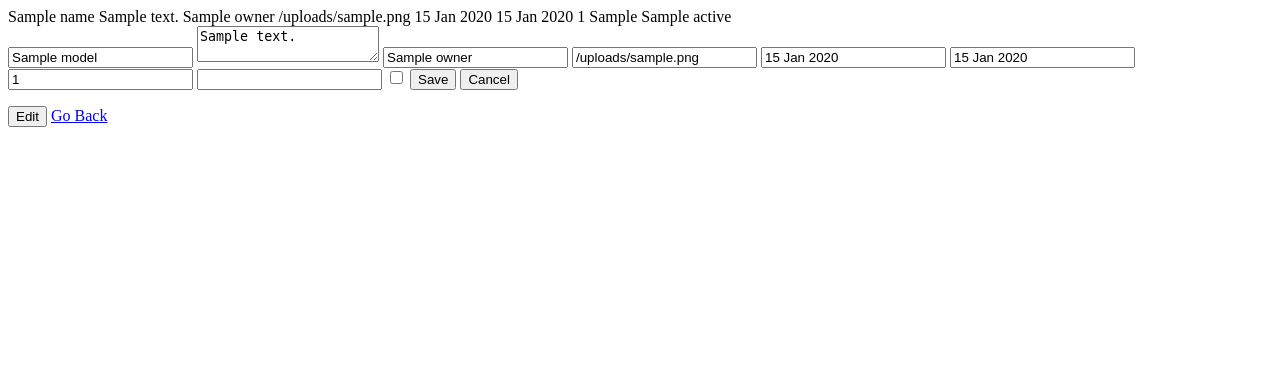
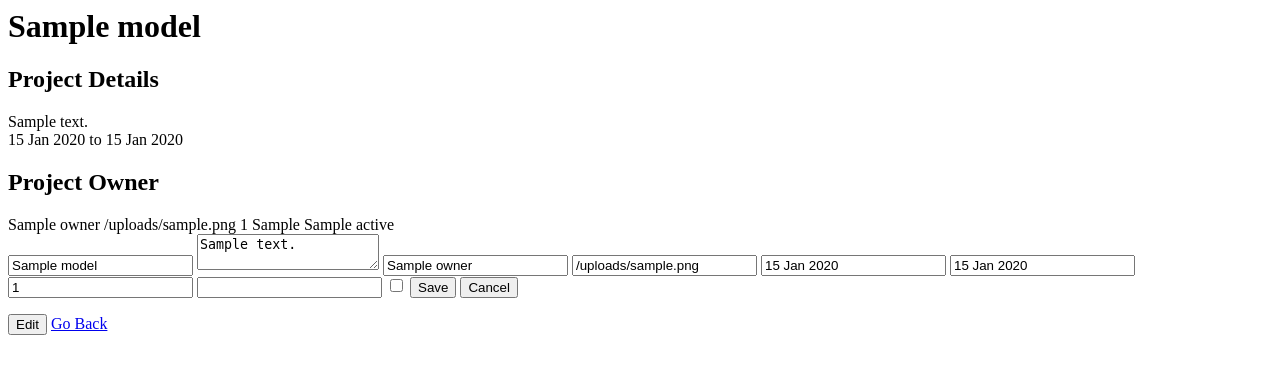
Before and after one commit to iwano/backbone-projects-showcase, a Node project: template app/scripts/templates/projectDetails-template.hbs in a window 1280 px wide. Shown: the top 374 px of the page. Run offline with Node 20 templates, Linux system fonts and the light colour scheme; the template is opened without the code that fills it: most values are stand-ins (such as "Sample title", 1, 10 or a date in 2020).

Commit message:
Style project details page

```diff
--- a/app/scripts/templates/projectDetails-template.hbs
+++ b/app/scripts/templates/projectDetails-template.hbs
@@ -2,21 +2,42 @@
 	<a js-previous-project href="#">Previous Project</a>
 {{/if}}
 
-<div class="project-details">
-	{{name}}
-	{{description}}
-	{{owner.name}}
-	{{owner.image}}
-	{{start_date}}
-	{{end_date}}
-	{{total_steps}}
-	{{current_step}}
-	{{active}}
+
+<header class="card__header">
+	<h1 class="card__title">{{model.name}}</h1>
+</header>
+
+
+<div class="project-details__info">
+	<section class="project-details__description">
+		<h2 js-collapsible>Project Details</h2>
+		<div class="collapsible-content">
+			<div class="collapsible-content__wrapper">
+				{{model.description}}
+			</div>
+		</div>
+
+		<span class="project-details__date">
+			{{model.start_date}} to {{model.end_date}}
+		</span>
+	</section>
+
+	<section class="project-details__description">
+		<h2 js-collapsible>Project Owner</h2>
+		<div class="collapsible-content">
+			<div class="collapsible-content__wrapper">
+				{{model.owner.name}}
+				{{model.owner.image}}
+				{{model.total_steps}}
+				{{model.current_step}}
+				{{model.active}}
+			</div>
+		</div>
+	</section>
 </div>
 
 
-
-<form name="project_form" class="project-editing">
+<form name="project_form" class="project-details__form">
 	<input type="text" name="name" value="{{model.name}}"/>
 	<textarea name="description">{{model.description}}</textarea>
 	<input type="text" name="owner_name" value="{{model.owner.name}}"/>
@@ -30,8 +51,11 @@
 	<button js-project-cancel>Cancel</button>
 </form>
 
+
 <button js-project-edit type="submit">Edit</button>
+
 <a js-go-back href="#">Go Back</a>
+
 
 {{#if next}}
 	<a js-next-project href="#">Next Project</a>
--- /dev/null
+++ b/app/styles/components/_collapsible.scss
@@ -0,0 +1,3 @@
+.collapsible-content__wrapper {
+  padding: 10px 10px 50px;
+}
--- a/app/styles/main.scss
+++ b/app/styles/main.scss
@@ -9,5 +9,7 @@
 @import 'components/cards';
 @import 'components/tables';
 @import 'components/badges';
+@import 'components/collapsible';
 
 // modules
+@import 'modules/project_details';
```
Also changed, not shown: app/scripts/views/projectDetails-view.js (+6 -1 lines), app/styles/modules/_project_details.scss (added, +27 -0 lines).
